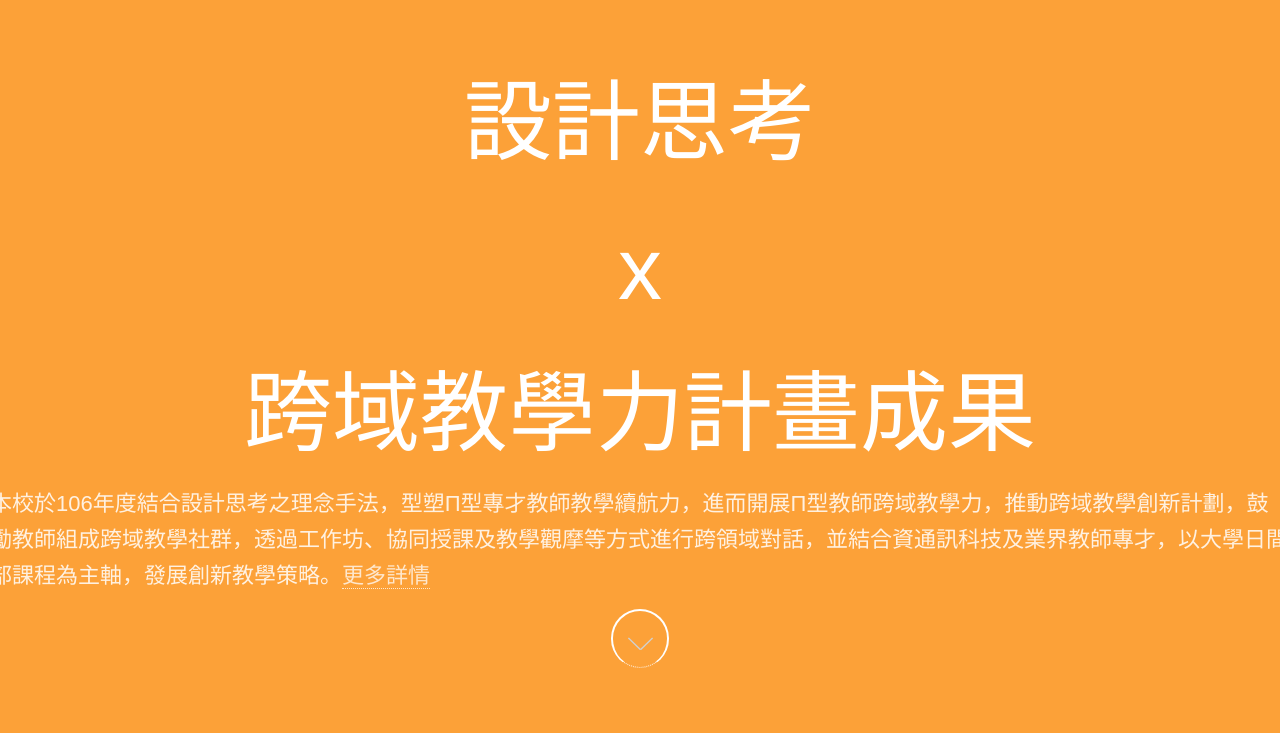
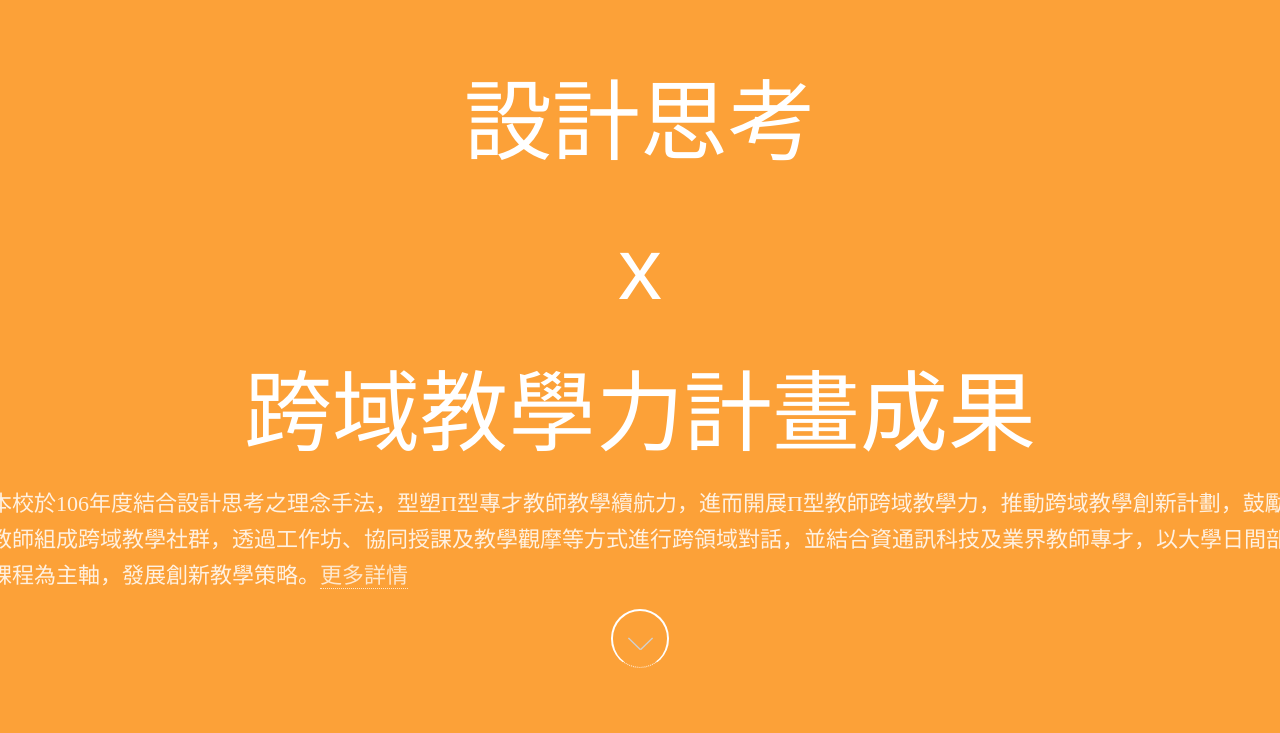
Before and after one commit to iamyugachang/-, a plain HTML site: page index.html in a window 1280 px wide. Shown: the part 67-800 px from the top of the page. Drawn offline with Linux system fonts and the light colour scheme; a script that the page names is missing; a web font is replaced by a local one.

Commit message:
Add files via upload

```diff
--- a/index.html
+++ b/index.html
@@ -57,7 +57,8 @@
 							</div>
 
 
-							<p style="">本校於106年度結合設計思考之理念手法，型塑π型專才教師教學續航力，進而開展π型教師跨域教學力，推動跨域教學創新計劃，鼓勵教師組成跨域教學社群，透過工作坊、協同授課及教學觀摩等方式進行跨領域對話，並結合資通訊科技及業界教師專才，以大學日間部課程為主軸，發展創新教學策略。<a href="http://ctd.ntcu.edu.tw/plan_info.php?sn=8" target="_blank">更多詳情</a></p>
+							<p style="font-family:'  DFKai-sb';">本校於106年度結合設計思考之理念手法，型塑π型專才教師教學續航力，進而開展π型教師跨域教學力，推動跨域教學創新計劃，鼓勵教師組成跨域教學社群，透過工作坊、協同授課及教學觀摩等方式進行跨領域對話，並結合資通訊科技及業界教師專才，以大學日間部課程為主軸，發展創新教學策略。<a href="http://ctd.ntcu.edu.tw/plan_info.php?sn=8" target="_blank">更多詳情</a></p>
+
 						</header>
 						<a href="#struct" class="more"></a>
 
```
